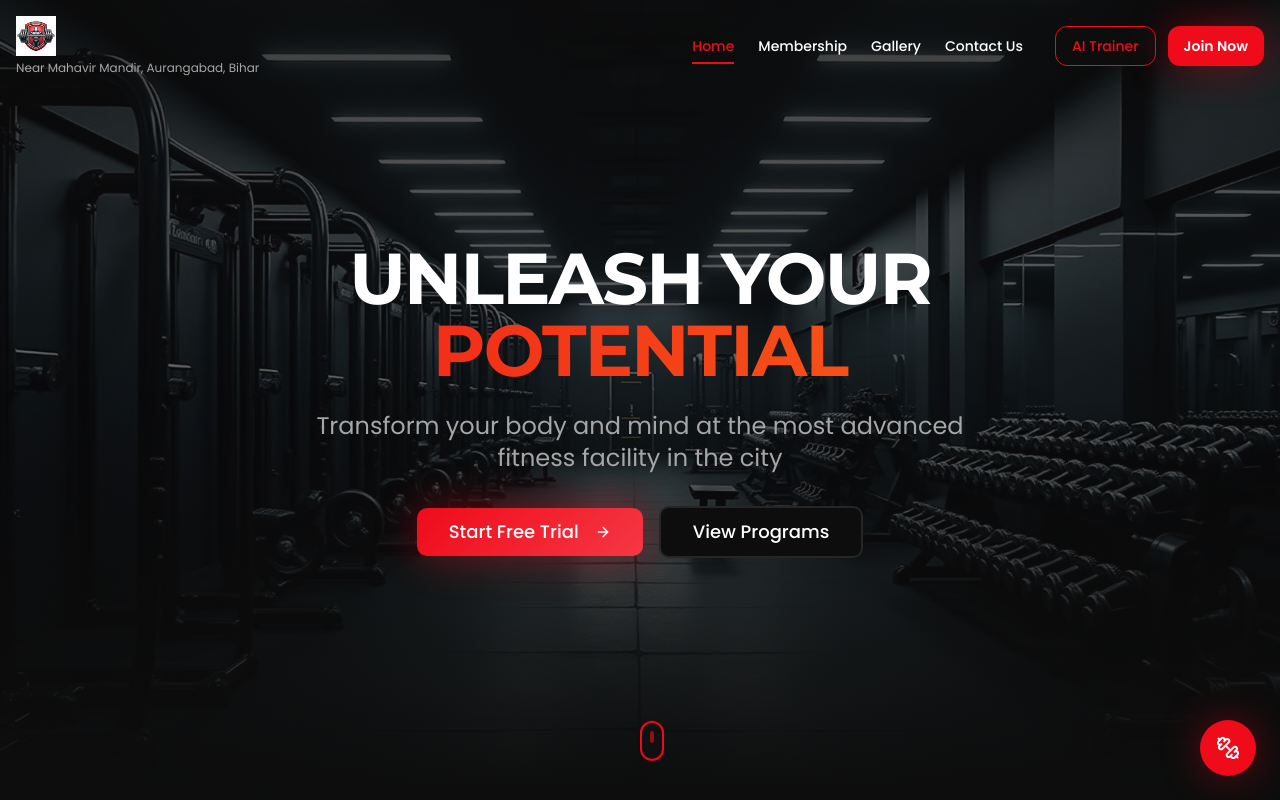
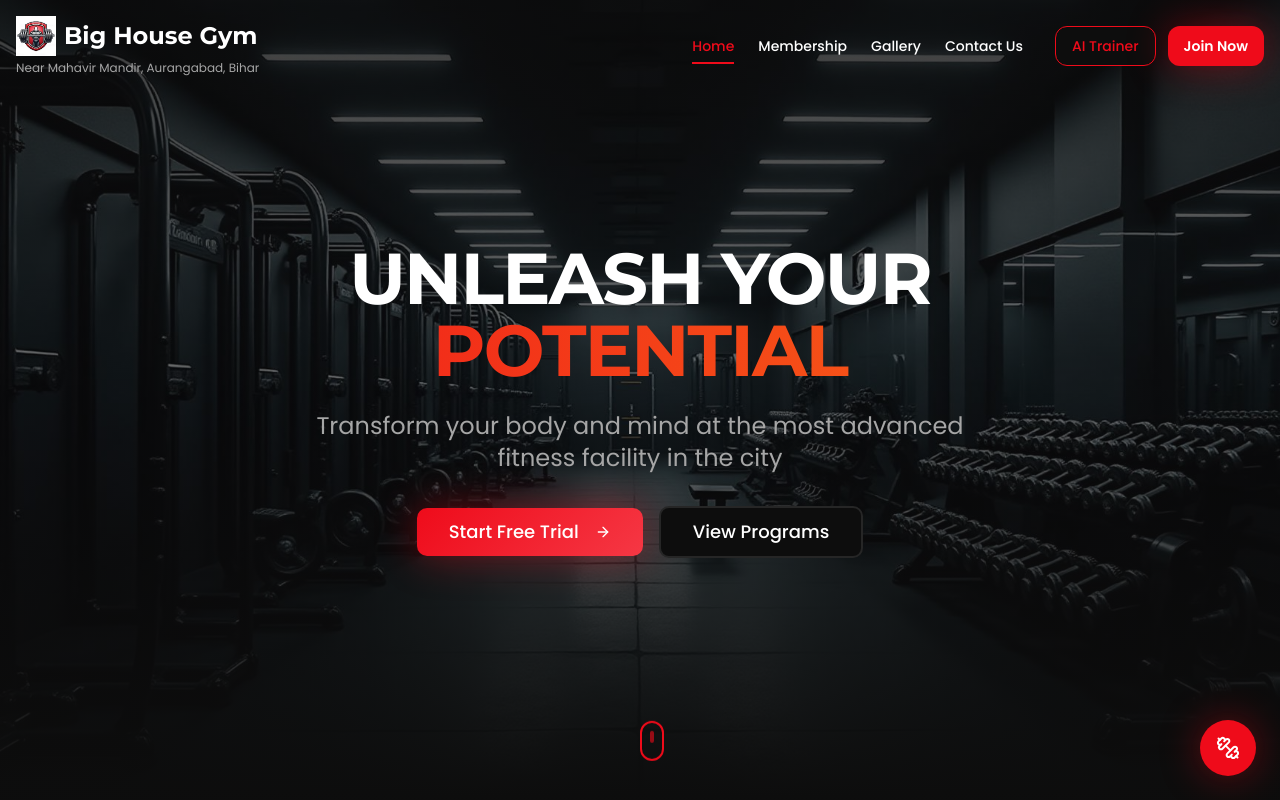
Before and after one commit to Vansh-srivastava007/dark-gym-haven, a React (Vite) app: page / in a window 1280 px wide. Shown: the top 800 px of the page. Built offline with nearby package versions, Linux system fonts and the light colour scheme; the HTML template or start-up script is replaced by a standard one.

Commit message:
Add gym name to header

```diff
--- a/src/components/Navbar.tsx
+++ b/src/components/Navbar.tsx
@@ -111,16 +111,11 @@ export const Navbar = ({ logo, links = defaultLinks, onOpenAI }: NavbarProps) =>
               aria-label="Big House Gym - Go to home"
             >
               <div className="flex items-center gap-2">
-                {logo ? (
-                  <img src={logo} alt="Big House Gym" className="h-10 w-auto" />
-                ) : (
-                  <>
-                    <Dumbbell className="h-8 w-8 text-primary" aria-hidden="true" />
-                    <span className="text-2xl font-display font-bold text-foreground">
-                      Big House Gym
-                    </span>
-                  </>
-                )}
+                {logo && <img src={logo} alt="Big House Gym" className="h-10 w-auto" />}
+                {!logo && <Dumbbell className="h-8 w-8 text-primary" aria-hidden="true" />}
+                <span className="text-2xl font-display font-bold text-foreground">
+                  Big House Gym
+                </span>
               </div>
               <span className="text-xs text-muted-foreground mt-1 hidden md:block">
                 Near Mahavir Mandir, Aurangabad, Bihar
```
